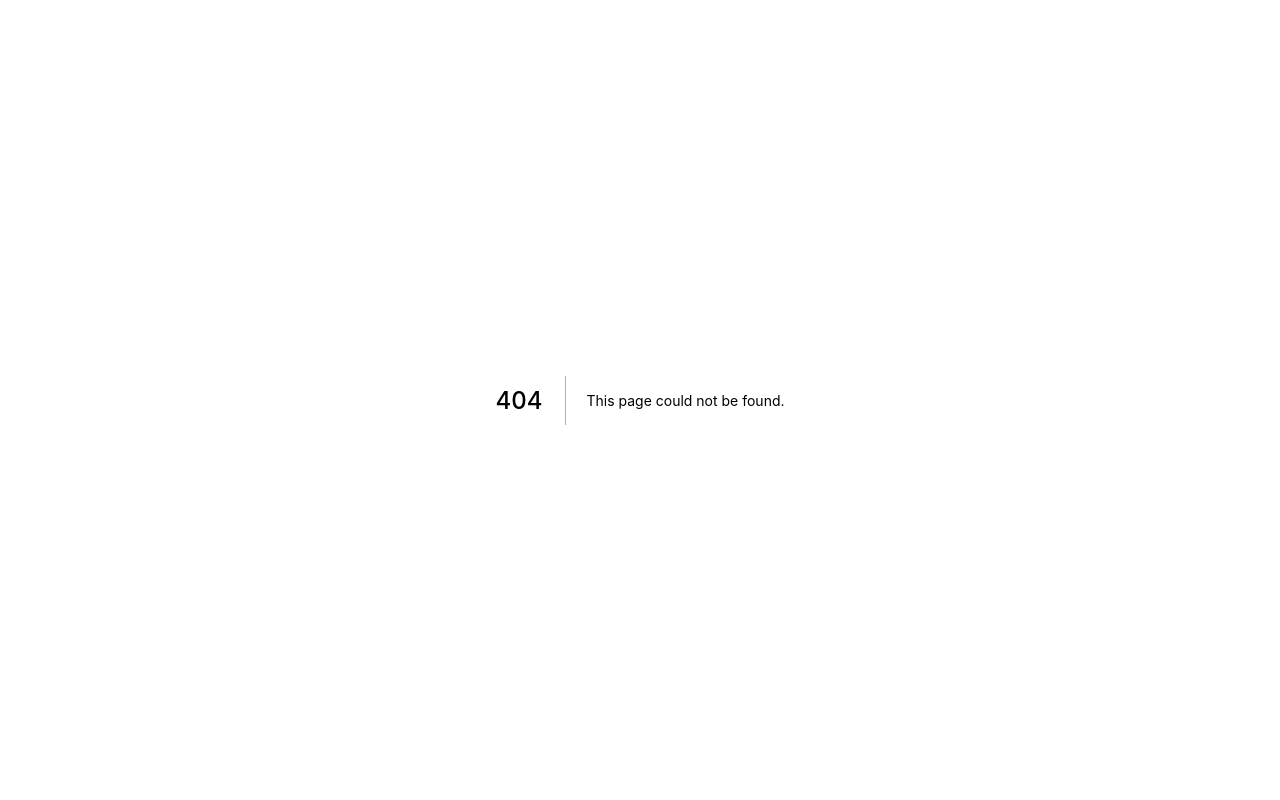
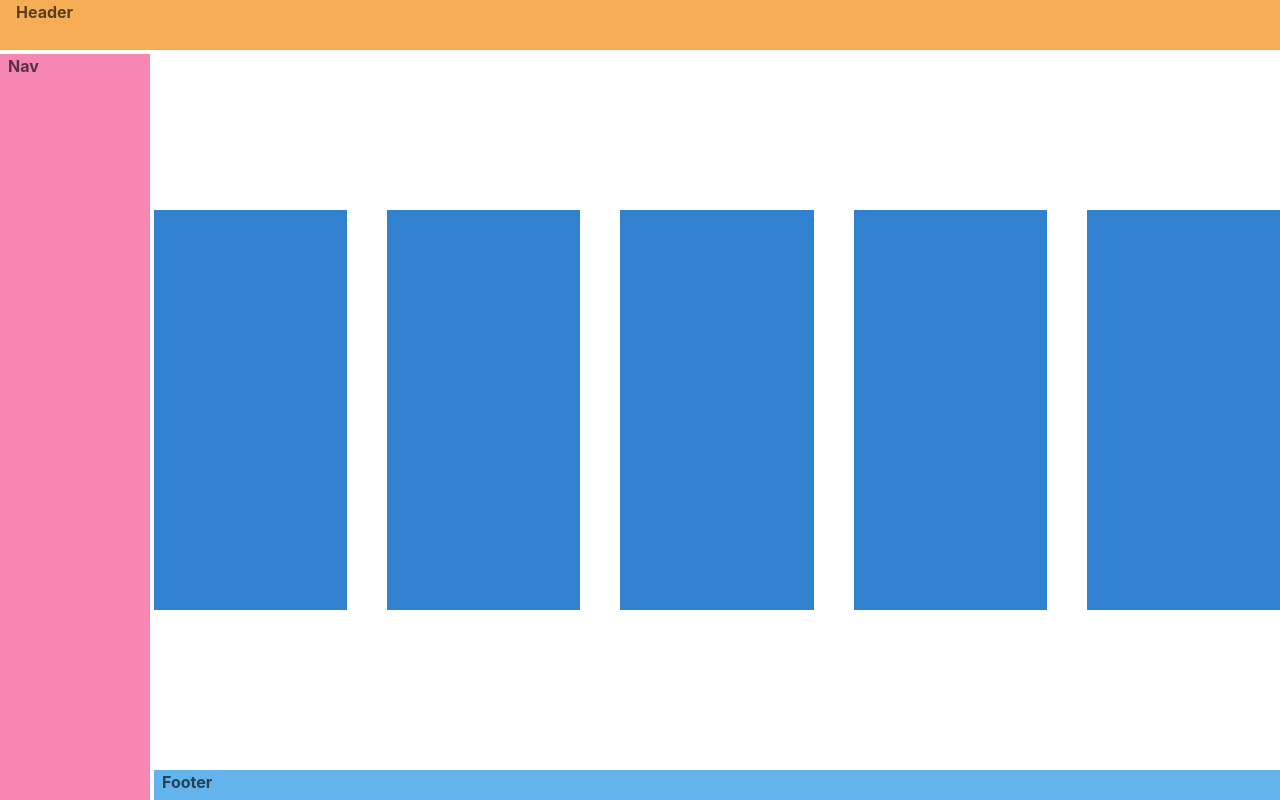
Before and after one commit to wtbno/Manchester, a Next.js app: page /Pedidos in a window 1280 px wide. Before the commit this address had no page. Built offline with nearby package versions, Linux system fonts and the light colour scheme.

Commit message:
FEAT.: template de items

```diff
--- a/src/components/NavBar/index.tsx
+++ b/src/components/NavBar/index.tsx
@@ -20,7 +20,7 @@ const NavBar = () => {
         display={"flex"}
         justifyContent={"space-evenly"}
       >
-        <Link  fontWeight={"bold"} color={"#FFF"}>
+        <Link fontWeight={"bold"} color={"#FFF"}>
           INÍCIO
         </Link>
         <Link href="#aboutUs" fontWeight={"bold"} color={"#FFF"}>
@@ -32,14 +32,12 @@ const NavBar = () => {
         <Link fontWeight={"bold"} color={"#FFF"}>
           CONTATO
         </Link>
-        <Link fontWeight={"bold"} color={"#FFF"}>
+        <Link href="/Login" fontWeight={"bold"} color={"#FFF"}>
           PEDIDOS
         </Link>
       </Box>
     </Box>
   );
-
-
 };
 
 export default NavBar;
--- a/src/pages/Home/index.tsx
+++ b/src/pages/Home/index.tsx
@@ -7,6 +7,9 @@ import { Box } from "@chakra-ui/react";
 import NavBar from "../../components/NavBar";
 
 //Slider
+
+
+
 
 const AutoplaySlider = withAutoplay(AwesomeSlider);
 const Home = () => {
@@ -86,7 +89,7 @@ const Home = () => {
         width="100%"
       >
         <AutoplaySlider>
-          <Box id="nature" data-src="nature.png" />
+          <Box  id="nature" data-src="nature.png" />
           <Box data-src="motor.png" />
         </AutoplaySlider>
       </Box>
--- /dev/null
+++ b/src/pages/Pedidos/index.tsx
@@ -0,0 +1,45 @@
+import React from "react";
+import { Box, Grid, GridItem } from "@chakra-ui/react";
+
+const Pedidos = () => {
+  return (
+    <Grid
+      templateAreas={`"header header"
+                  "nav main"
+                  "nav footer"`}
+      gridTemplateRows={"50px 1fr 30px"}
+      gridTemplateColumns={"150px 1fr"}
+      h="100vh"
+      w="100%"
+      gap="1"
+      color="blackAlpha.700"
+      fontWeight="bold"
+    >
+      <GridItem pl="4" bg="orange.300" area={"header"}>
+        Header
+      </GridItem>
+      <GridItem pl="2" bg="pink.300" area={"nav"}>
+        Nav
+      </GridItem>
+      <Grid
+        justifyContent="center"
+        display="flex"
+        alignItems="center"
+        templateColumns="repeat(5, 1fr)"
+        gap={10}
+      >
+        <GridItem w="100%" h="50vh" bg="blue.500" />
+        <GridItem w="100%" h="50vh" bg="blue.500" />
+        <GridItem w="100%" h="50vh" bg="blue.500" />
+        <GridItem w="100%" h="50vh" bg="blue.500" />
+        <GridItem w="100%" h="50vh" bg="blue.500" />
+      </Grid>
+
+      <GridItem pl="2" bg="blue.300" area={"footer"}>
+        Footer
+      </GridItem>
+    </Grid>
+  );
+};
+
+export default Pedidos;
--- a/src/pages/Register/index.tsx
+++ b/src/pages/Register/index.tsx
@@ -17,10 +17,7 @@ const Login = () => {
   const [isLoading, setIsLoading] = useState();
 
   return (
-
     <>
-
-
       <Box
         h={"100vh"}
         border={"solid 1px red"}
@@ -58,6 +55,7 @@ const Login = () => {
               type="text"
             />
             <Input
+
               boxShadow={"0 -1px 8px 1px rgba(0,0,0,0.2)"}
               placeholder="CPF"
             />
--- a/tsconfig.json
+++ b/tsconfig.json
@@ -15,6 +15,6 @@
     "jsx": "preserve",
     "incremental": true
   },
-  "include": ["next-env.d.ts", "**/*.ts", "**/*.tsx", "src/components/Helpers/CpfMask/index.jsx"],
+  "include": ["next-env.d.ts", "**/*.ts", "**/*.tsx", "src/components/Helpers/CpfMask/index.jsx", "src/components/NavBar/index.tsx"],
   "exclude": ["node_modules"]
 }
```
